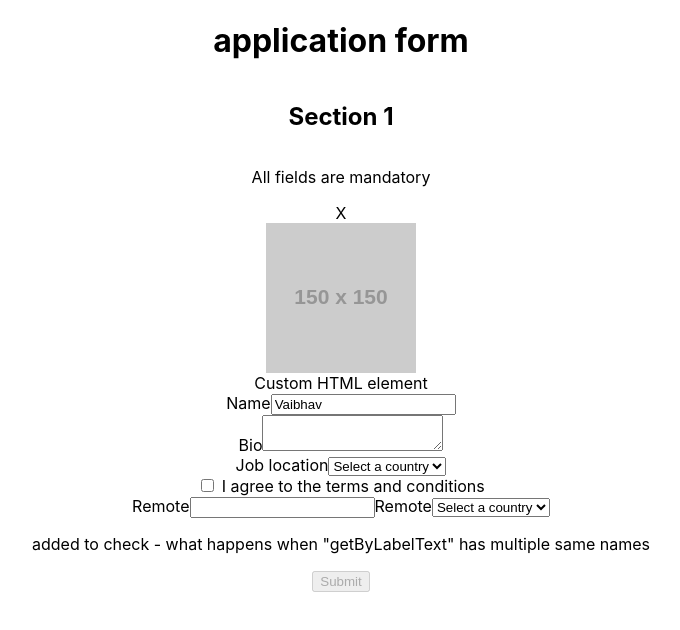
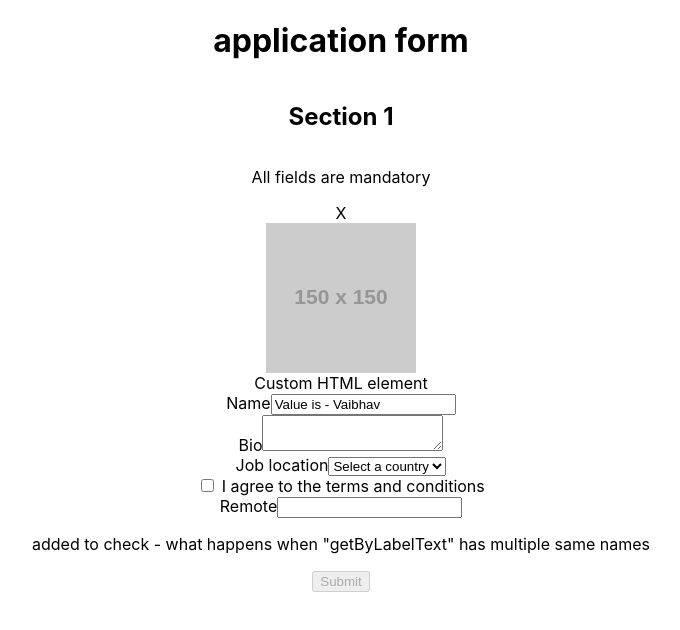
Before and after one commit to vaibhav18matere/jest, a React (Create React App) app: page / in a window 1280 px wide. Shown: the top 630 px of the page, without its empty margins (299-979 px from the left). Built offline with nearby package versions, Linux system fonts and the light colour scheme.

Commit message:
getByDisplayValue

```diff
--- a/src/application.js
+++ b/src/application.js
@@ -14,7 +14,7 @@ export const Application = () => {
             type="text"
             id="name"
             placeholder="Fullname"
-            value="Vaibhav"
+            value="Value is - Vaibhav"
             onChange={() => {}}
           />
         </div>
@@ -41,11 +41,6 @@ export const Application = () => {
         </div>
         <label htmlFor="remote">Remote</label>
         <input type="text"></input>
-        <label>Remote</label>
-        <select>
-          <option>Select a country</option>
-          <option>India</option>
-        </select>
         <p>added to check - what happens when "getByLabelText" has multiple same names</p>
         <button disabled>Submit</button>
       </form>
```
Also changed, not shown: 1 other file (tests, documents, lock files or other folders).
